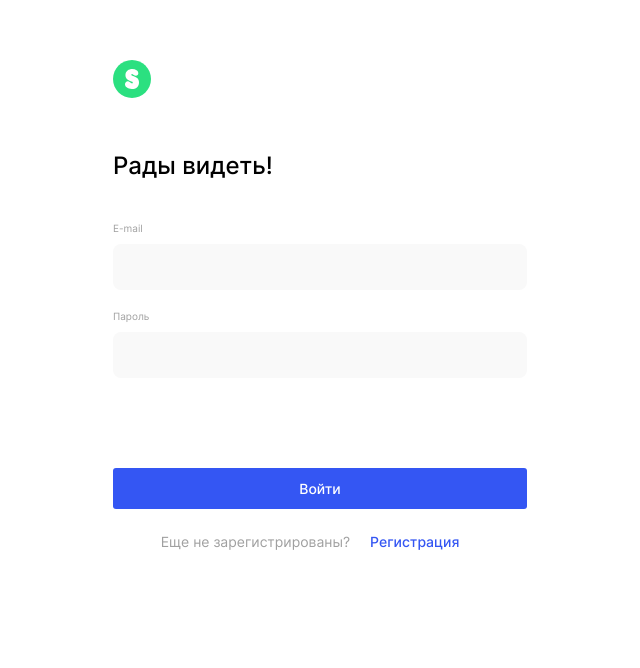
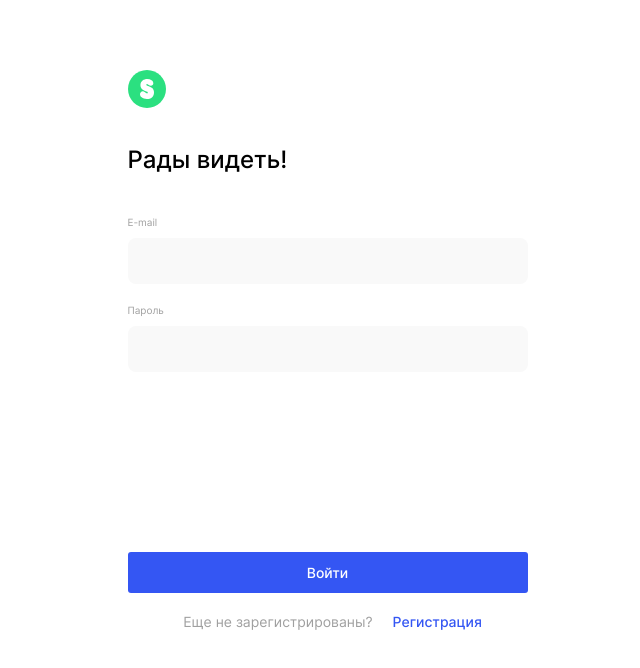
Before and after one commit to Olga-Sotula/movies-explorer-frontend, a React (Create React App) app: page /signin in a window 1280 px wide. Shown: the top 668 px of the page, without its empty margins (320-960 px from the left). Built offline with nearby package versions, Linux system fonts and the light colour scheme.

Commit message:
fix: styled auth by figma

```diff
--- a/src/components/Auth/Auth.css
+++ b/src/components/Auth/Auth.css
@@ -8,23 +8,23 @@
 }
 
 .auth__form {
-  margin: 60px auto 0;
-  max-width: 414px;
-  min-width: 414px;
+  margin: 70px auto 0;
+  padding: 0 0 0 15px;
+  min-width: 400px;
   display: flex;
   flex-direction: column;
   justify-content: flex-start;
 }
 
 .auth__title {
-  margin: 50px 0 00;
+  margin: 34px 0 0 0;
   font-weight: 500;
   font-size: 24px;
   line-height: 29px;
 }
 
 .auth__fieldset {
-  margin: 22px 0 0;
+  margin: 22px 0 90px 0;
   padding: 0;
   border: none;
 }
@@ -72,7 +72,7 @@
 
 .auth__quest {
   width: 100%;
-  margin: 16px 0 0;
+  margin: 12px 0 0 15px;
   font-size: 14px;
   line-height: 17px;
   text-align: center;
```
